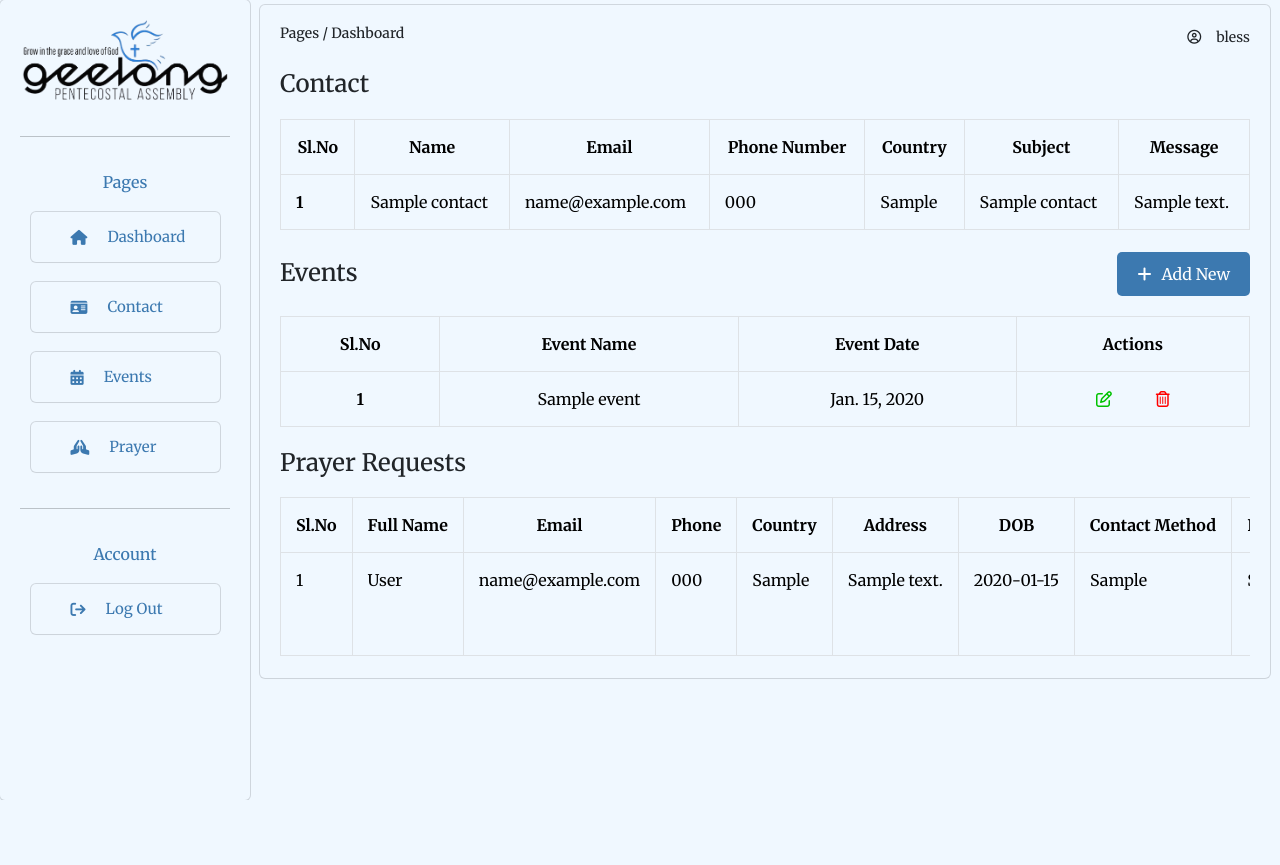
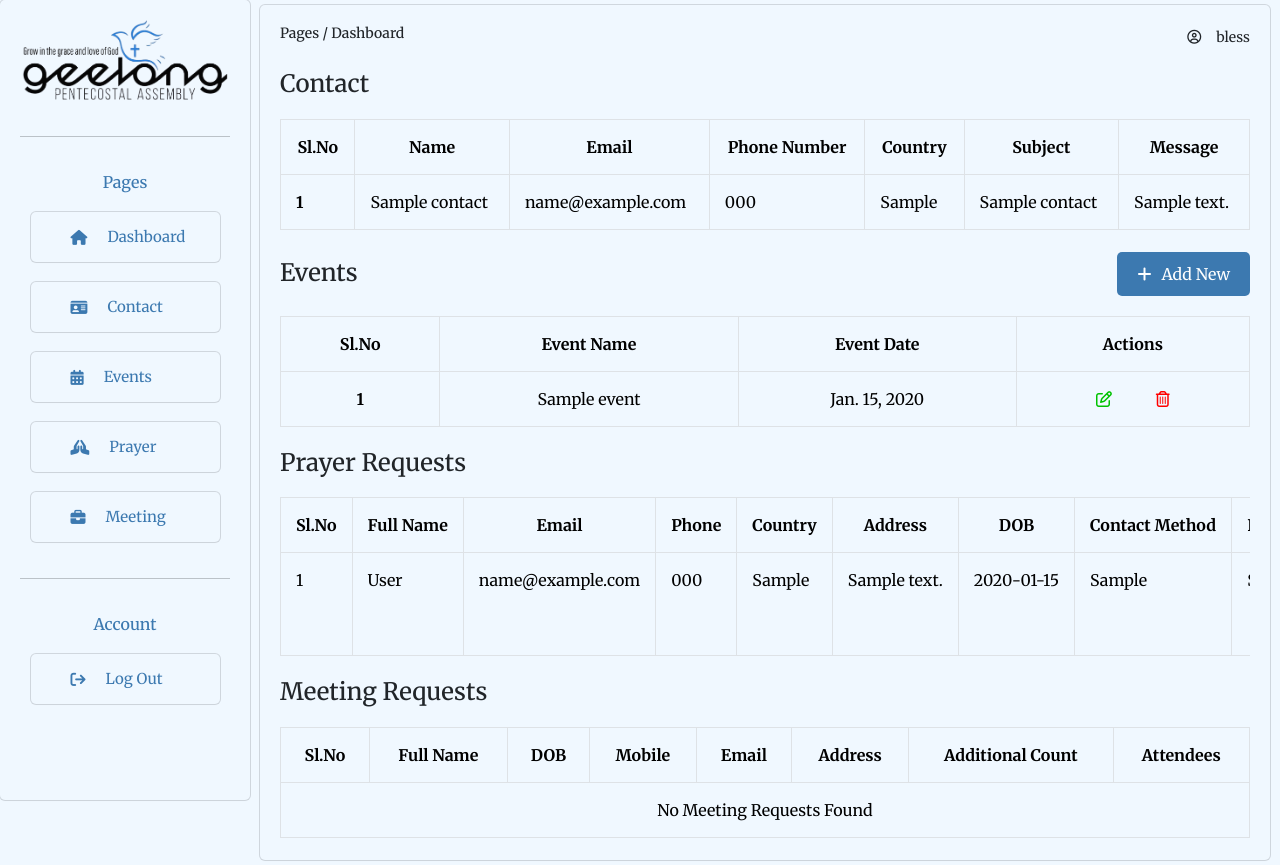
Before and after one commit to Blessen25/geelong_church, a Django app: page / in a window 1280 px wide. Before the commit the page ends 800 px from the top, so only its background shows below. Run offline with Django 5.2, Linux system fonts and the light colour scheme; a user stored in the database is signed in; tables that the repository leaves empty hold one stand-in row (values such as "Sample post"); parts of the project's set-up code (start-up, migrations or seed data) failed here and were passed over.

Commit message:
Commited Changes

```diff
--- a/backendFolder/backend/api/admin.py
+++ b/backendFolder/backend/api/admin.py
@@ -1,6 +1,6 @@
 from django.contrib import admin
 from django.utils import timezone
-from .models import Contact, Event, PrayerRequest
+from .models import Contact, Event, MeetingAttendee, MeetingRequest, PrayerRequest
 
 
 # Register your models here.
@@ -34,3 +34,5 @@ class EventAdmin(admin.ModelAdmin):
 admin.site.register(Contact, ContactAdmin)
 admin.site.register(Event, EventAdmin)
 admin.site.register(PrayerRequest)
+admin.site.register(MeetingRequest)
+admin.site.register(MeetingAttendee)
--- a/backendFolder/backend/api/models.py
+++ b/backendFolder/backend/api/models.py
@@ -88,3 +88,32 @@ class PrayerRequest(models.Model):
 
     def __str__(self):
         return self.fullname
+
+class MeetingRequest(models.Model):
+    fullname = models.CharField(max_length= 50)
+    dateofbirth = models.DateField()
+    mobilenumber = models.CharField(max_length=20)
+    emailaddress = models.EmailField(max_length=80)
+    address = models.TextField(blank=True, null=True)
+
+    additional_attendees_count = models.PositiveBigIntegerField(default=0)
+
+    created_at = models.DateTimeField(auto_now_add=True)
+    is_deleted = models.BooleanField(default=False)
+
+    def __str__(self):
+        return self.fullname
+
+class MeetingAttendee(models.Model):
+    meeting = models.ForeignKey(
+
+        MeetingRequest,
+        on_delete= models.CASCADE,
+        related_name= 'attendees',
+    )
+
+    name = models.CharField(max_length=100)
+    age = models.PositiveBigIntegerField()
+
+    def __str__(self):
+        return self.name
--- a/backendFolder/backend/api/templates/base.html
+++ b/backendFolder/backend/api/templates/base.html
@@ -44,6 +44,8 @@
         <a href="/contact" class="sidebaratag"><i class="fa-solid fa-id-card iconcustomsidebar"></i>Contact</a>
         <a href="/event" class="sidebaratag"><i class="fa-solid fa-calendar-days iconcustomsidebar"></i>Events</a>
         <a href="/prayers" class="sidebaratag"><i class="fa-solid fa-hands-praying iconcustomsidebar"></i></i>Prayer</a>
+        <a href="/api/meeting" class="sidebaratag"><i class="fa-solid fa-briefcase iconcustomsidebar"></i></i>Meeting</a>
+
 
         <hr class="w-100 hrcustom">
         <h1 class="sidebarh1tag">Account</h1>
--- a/backendFolder/backend/api/templates/home.html
+++ b/backendFolder/backend/api/templates/home.html
@@ -163,6 +163,64 @@
         <a href="/prayers" class="viewmorebutton">View More</a>
     </div>
     {% endif %}
+
+    <h1 class="cstmcontenttableh1tag">Meeting Requests</h1>
+
+    <div style="overflow-x: auto;">
+        <table class="table table-bordered">
+            <thead>
+                <tr>
+                    <th class="cstmeventtableth">Sl.No</th>
+                    <th class="cstmeventtableth">Full Name</th>
+                    <th class="cstmeventtableth">DOB</th>
+                    <th class="cstmeventtableth">Mobile</th>
+                    <th class="cstmeventtableth">Email</th>
+                    <th class="cstmeventtableth">Address</th>
+                    <th class="cstmeventtableth">Additional Count</th>
+                    <th class="cstmeventtableth">Attendees</th>
+                </tr>
+            </thead>
+
+            <tbody>
+                {% if meetings %}
+                    {% for meeting in meetings|slice:":5" %}
+                    <tr>
+                        <td>{{ forloop.counter }}</td>
+                        <td>{{ meeting.fullname }}</td>
+                        <td>{{ meeting.dateofbirth }}</td>
+                        <td>{{ meeting.mobilenumber }}</td>
+                        <td>{{ meeting.emailaddress }}</td>
+                        <td>{{ meeting.address|default:"—" }}</td>
+                        <td>{{ meeting.additional_attendees_count }}</td>
+
+                        <td>
+                            {% if meeting.attendees.all %}
+                                {% for attendee in meeting.attendees.all %}
+                                    {{ attendee.name }} ({{ attendee.age }})<br>
+                                {% endfor %}
+                            {% else %}
+                                —
+                            {% endif %}
+                        </td>
+                    </tr>
+                    {% endfor %}
+                {% else %}
+                    <tr>
+                        <td colspan="8" class="text-center">
+                            No Meeting Requests Found
+                        </td>
+                    </tr>
+                {% endif %}
+            </tbody>
+        </table>
+    </div>
+
+    {% if meetings|length > 5 %}
+    <div class="viewmorebuttondiv">
+        <a href="/api/meeting/" class="viewmorebutton">View More</a>
+    </div>
+    {% endif %}
+
     <div id="deleteModalOverlay" class="modal-overlay" style="display: none;"></div>
     <div id="deleteModal" class="delete-modal" style="display: none;">
         <p>Are you sure you want to delete this event?</p>
--- a/backendFolder/backend/api/templates/partials/sidebar.html
+++ b/backendFolder/backend/api/templates/partials/sidebar.html
@@ -17,6 +17,7 @@
     <a href="/contact" class="sidebaratag"><i class="fa-solid fa-id-card iconcustomsidebar"></i>Contact</a>
     <a href="/event" class="sidebaratag"><i class="fa-solid fa-calendar-days iconcustomsidebar"></i>Events</a>
     <a href="/prayers" class="sidebaratag"><i class="fa-solid fa-hands-praying iconcustomsidebar"></i>Prayer</a>
+    <a href="/api/meeting" class="sidebaratag"><i class="fa-solid fa-briefcase iconcustomsidebar"></i></i>Meeting</a>
     <hr class="w-100 hrcustom">
     <h1 class="sidebarh1tag">Account</h1>
     <!-- <a href="/" class="sidebaratag"><i class="fa-regular fa-circle-user"></i>Profile</a> -->
--- a/backendFolder/backend/api/urls.py
+++ b/backendFolder/backend/api/urls.py
@@ -1,5 +1,5 @@
 from django.urls import path
-from .views import ContactListCreateView, EventListCreateView, Event_delete, Edit_event,Event_deleteevent, token_login, PrayerRequestListCreateView;
+from .views import ContactListCreateView, EventListCreateView, Event_delete, Edit_event,Event_deleteevent, token_login, PrayerRequestListCreateView, meeting, submit_meeting_request;
 
 urlpatterns = [
 
@@ -12,4 +12,6 @@ urlpatterns = [
     path('event/delete/<int:event_id>/',Event_delete,name='Event_delete'),
     path('event/edit/<int:event_id>/',Edit_event,name='Edit_event'),
     path('event/deleteeventfn/<int:event_id>/',Event_deleteevent, name='Event_deleteevent'),
+    path("meeting/", meeting, name="meeting"),
+    path("submit-meeting-request/", submit_meeting_request, name="submit_meeting_request"),
 ]
--- a/backendFolder/backend/api/views.py
+++ b/backendFolder/backend/api/views.py
@@ -1,6 +1,6 @@
 from django.shortcuts import render, get_object_or_404, redirect;
 from rest_framework import generics;
-from .models import Contact, Event, PrayerRequest;
+from .models import Contact, Event, PrayerRequest, MeetingRequest, MeetingAttendee
 from .serializers import ContactSerializer, EventSerializer, PrayerRequestSerializer;
 from django.http import HttpResponse, JsonResponse;
 from .forms import EventForm, AdminSignupForm, CustomPasswordResetForm, CustomSetPasswordForm;
@@ -22,6 +22,7 @@ class ContactListCreateView(generics.ListCreateAPIView):
 
     queryset = Contact.objects.filter(is_deleted = False)
     serializer_class = ContactSerializer
+
 
 class EventListCreateView(generics.ListCreateAPIView):
 
@@ -199,3 +200,34 @@ def Edit_event(request, event_id):
             return JsonResponse({'success': False, 'error': 'Event not found.'})
     else:
         return JsonResponse({'success': False, 'error': 'Invalid request method.'})
+
+def meeting(request):
+    meetings = MeetingRequest.objects.filter(is_deleted=False).order_by("-created_at")
+    return render(request, "meetings.html", {"meetings": meetings})
+
+@csrf_exempt
+def submit_meeting_request(request):
+    if request.method == "POST":
+        data = json.loads(request.body)
+
+        meeting = MeetingRequest.objects.create(
+            fullname=data.get("fullname"),
+            dateofbirth=data.get("dateofbirth"),
+            mobilenumber=data.get("mobilenumber"),
+            emailaddress=data.get("emailaddress"),
+            address=data.get("address", ""),
+            additional_attendees_count=data.get("additional_attendees_count", 0),
+        )
+
+        attendees = data.get("attendees", [])
+
+        for attendee in attendees:
+            MeetingAttendee.objects.create(
+                meeting=meeting,
+                name=attendee.get("name"),
+                age=attendee.get("age"),
+            )
+
+        return JsonResponse({"message": "Meeting request submitted successfully"}, status=201)
+
+    return JsonResponse({"error": "Invalid request"}, status=400)
```
Also changed, not shown: backendFolder/backend/api/templates/meetings.html (added, +60 -0 lines), backendFolder/backend/api/migrations/0009_meetingrequest_meetingattendee.py (added), backendFolder/backend/db.sqlite3.
